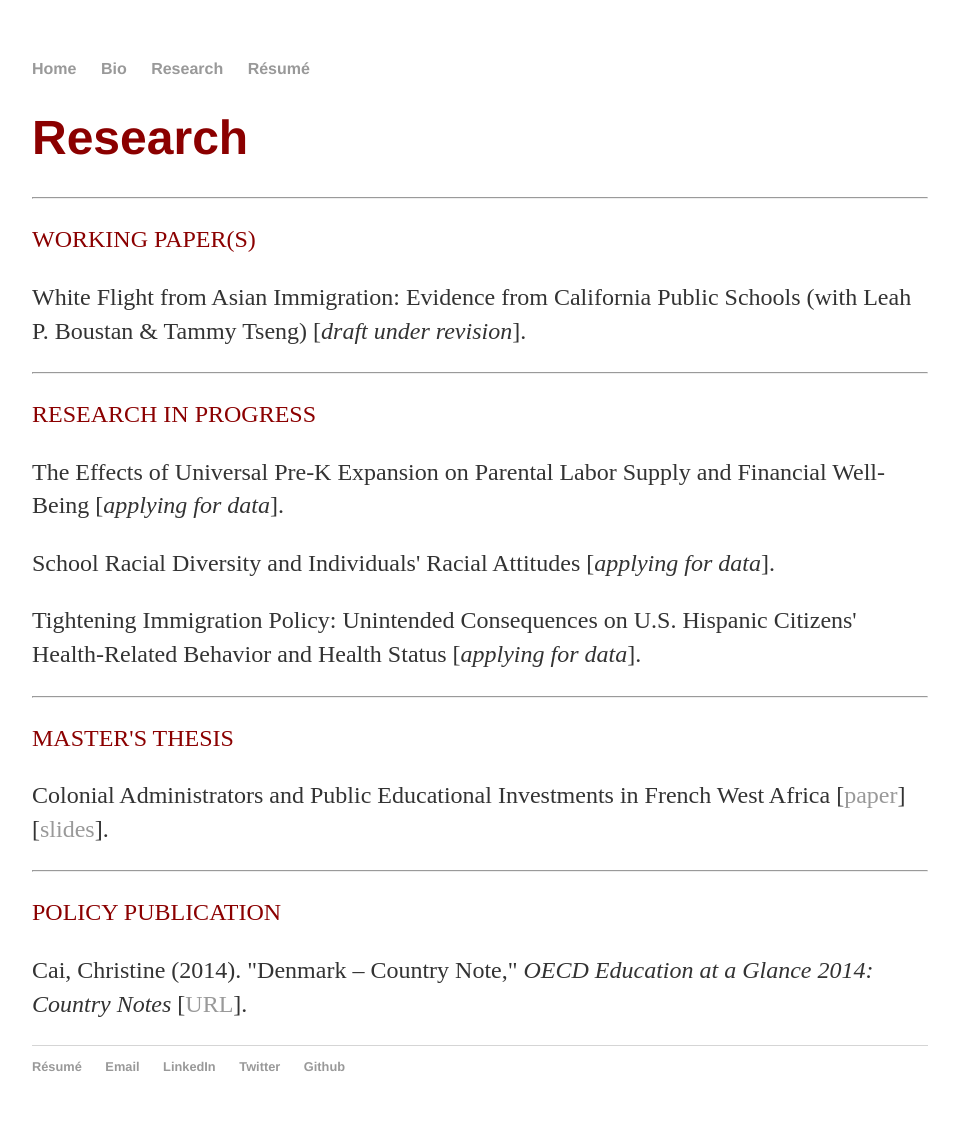
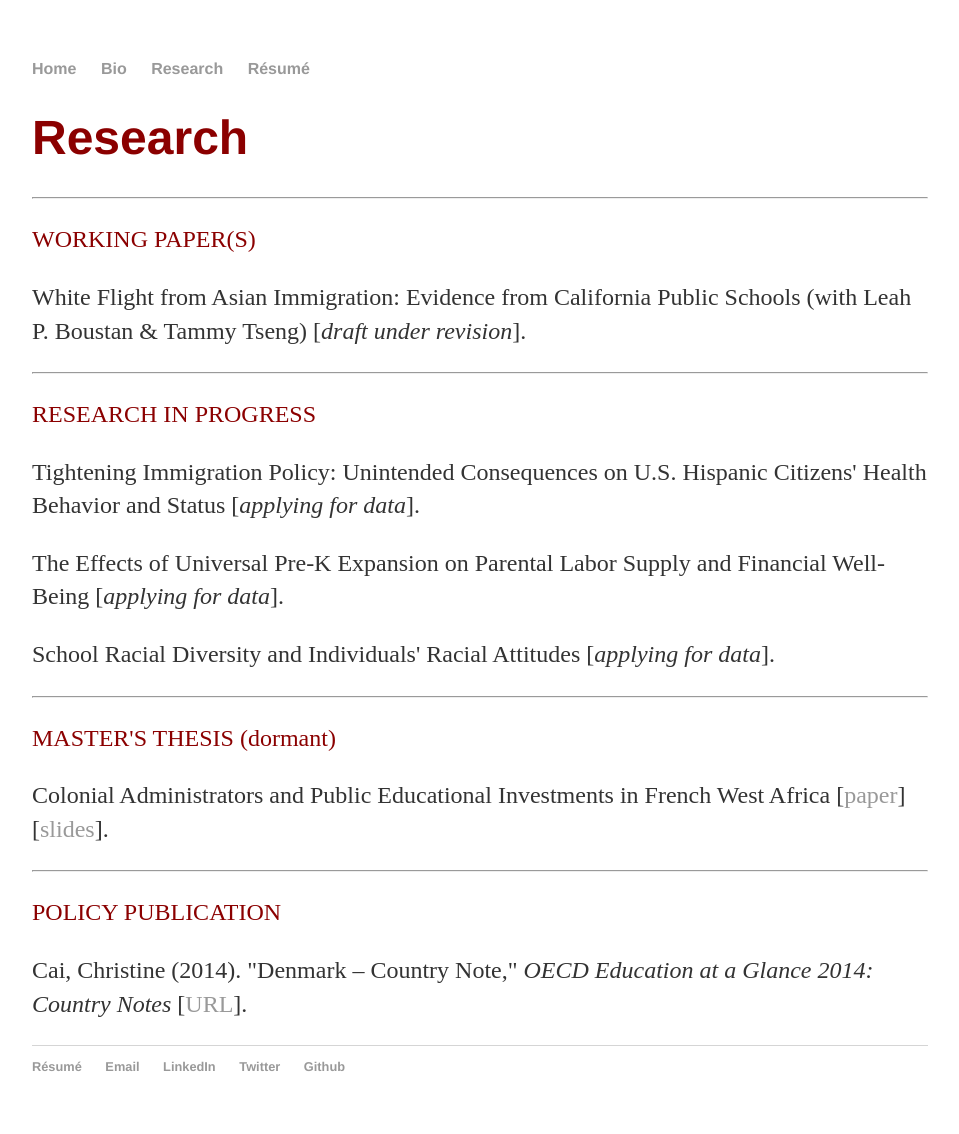
Before and after one commit to christinecai/christinecai.github.io, a Jekyll site: the page built from research/Research.html, in a window 1280 px wide. Shown: the whole page, without its empty margins (160-1119 px from the left). Built offline with Jekyll 4.4.1, drawn with Linux system fonts in a browser that asks for light colours.

Commit message:
Update Research.html

```diff
--- a/research/Research.html
+++ b/research/Research.html
@@ -18,16 +18,16 @@ title: Research
 		<hr />
 
 	  	<p><font color="darkred">RESEARCH IN PROGRESS</font></p>
+		<p>Tightening Immigration Policy: Unintended Consequences on U.S. Hispanic Citizens' Health Behavior and Status
+			[<em>applying for data</em>].</p>
 		<p>The Effects of Universal Pre-K Expansion on Parental Labor Supply and Financial Well-Being
 			[<em>applying for data</em>].</p>
 		<p>School Racial Diversity and Individuals' Racial Attitudes
 			[<em>applying for data</em>].</p>
-		<p>Tightening Immigration Policy: Unintended Consequences on U.S. Hispanic Citizens' Health-Related Behavior and Health Status
-			[<em>applying for data</em>].</p>
 
 		<hr />
 
-		<p><font color="darkred">MASTER'S THESIS</font></p>
+		<p><font color="darkred">MASTER'S THESIS (dormant)</font></p>
 		<p>Colonial Administrators and Public Educational Investments in French West Africa
 			[<a href="/research/master_thesis_paper.pdf">paper</a>]
 			[<a href="/research/master_thesis_slides.pdf">slides</a>].</p>
```
